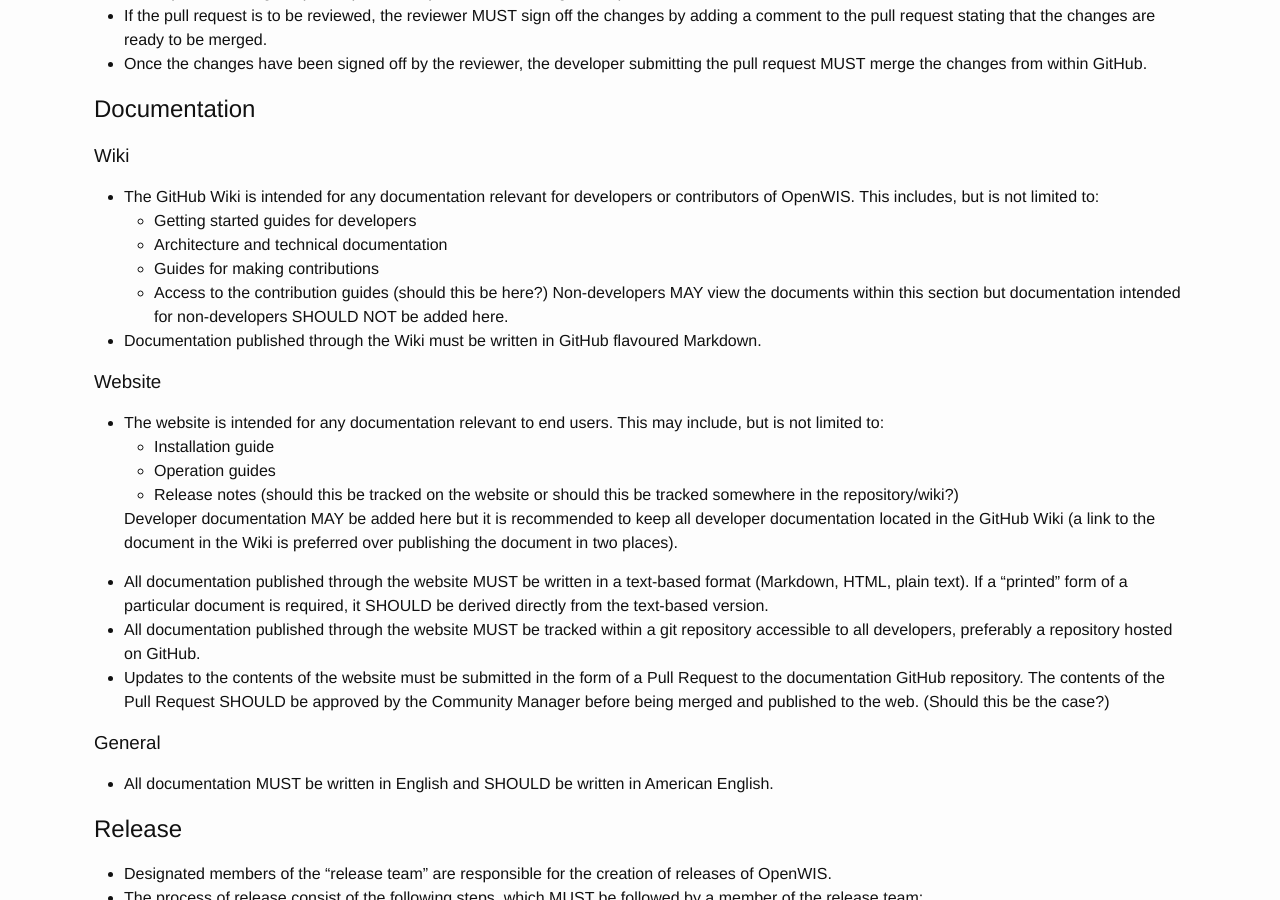
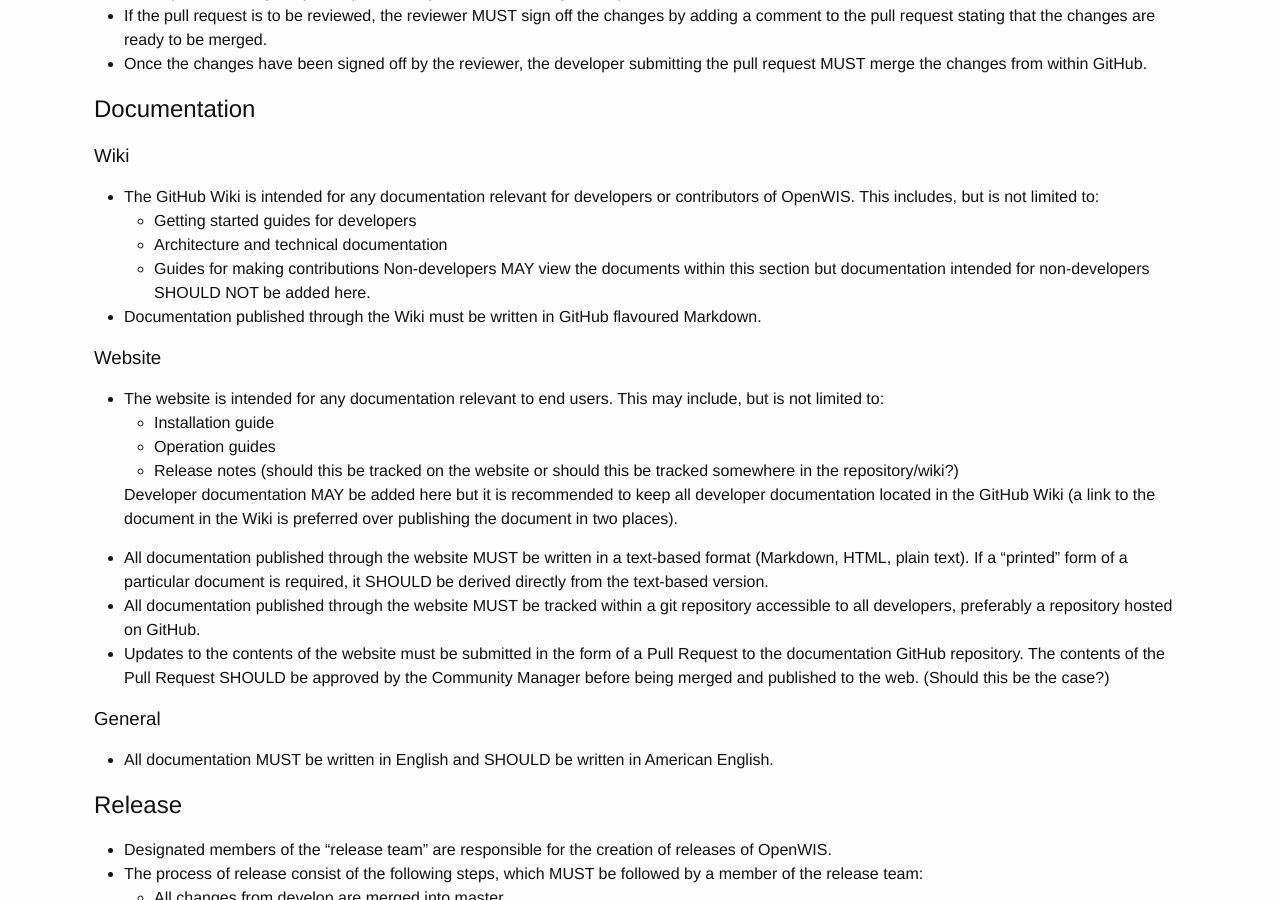
Before and after one commit to OpenWIS/openwis-documentation, a Jekyll site: the page built from tr/index.md, in a window 1280 px wide and 900 px high, scrolled down 1515 px. Built offline with Jekyll 4.4.1, drawn with Linux system fonts in a browser that asks for light colours.

Commit message:
Removed redundent reference to contribution guide

```diff
--- a/tr/index.md
+++ b/tr/index.md
@@ -63,7 +63,6 @@
     - Getting started guides for developers
     - Architecture and technical documentation
     - Guides for making contributions
-    - Access to the contribution guides (should this be here?)
   Non-developers MAY view the documents within this section but documentation intended for non-developers SHOULD NOT be added here.
 - Documentation published through the Wiki must be written in GitHub flavoured Markdown.
 
```
